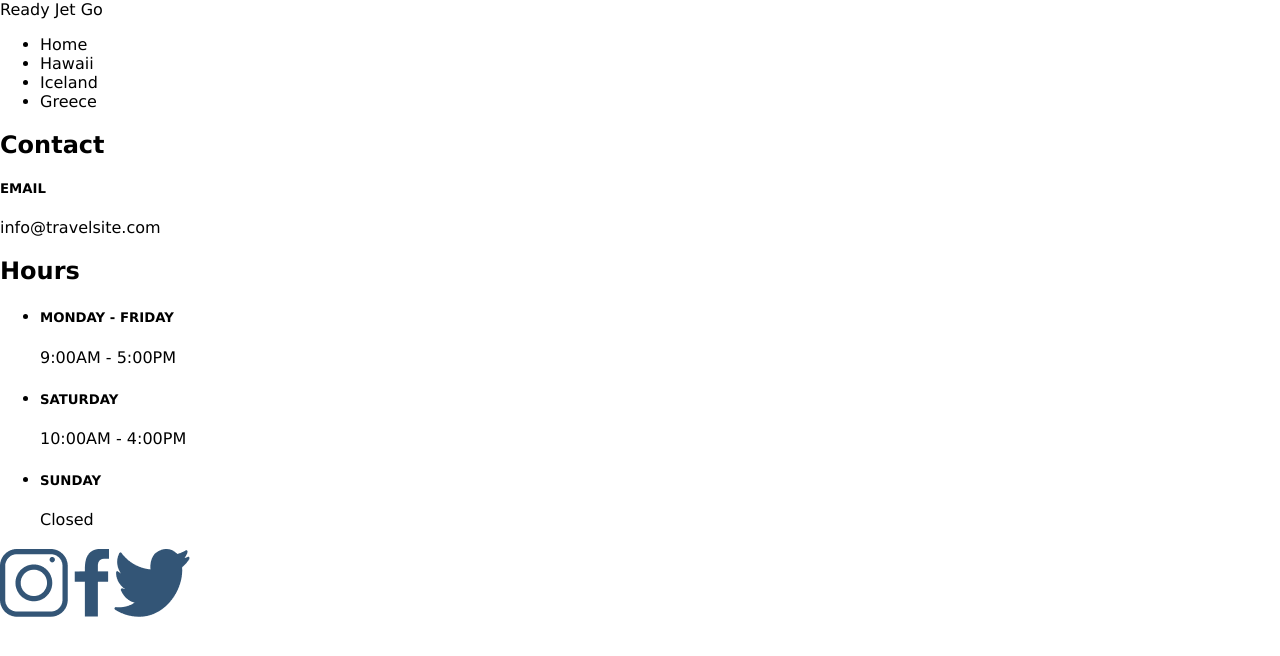
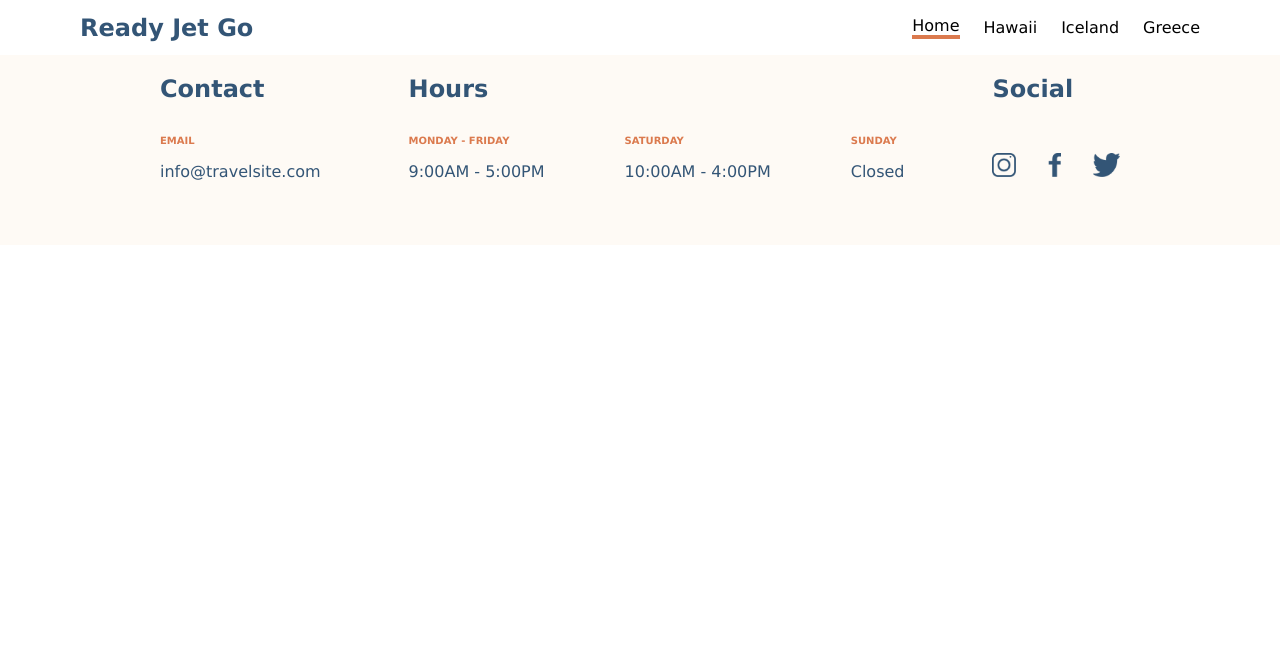
Before and after one commit to kimcangho/kent-ho-travelsite, a plain HTML site: page index.html in a window 1280 px wide. Drawn offline with Linux system fonts and the light colour scheme.

Commit message:
add main page footer and header across all pages with working links

```diff
--- /dev/null
+++ b/css/global.scss
@@ -0,0 +1 @@
+@use "./partials/globals";
--- a/css/main.scss
+++ b/css/main.scss
@@ -1 +1 @@
-@use './partials/globals';
+@use "./partials/components";
--- a/css/partials/_components.scss
+++ b/css/partials/_components.scss
@@ -0,0 +1,52 @@
+@use "./variables" as *;
+
+.footer {
+    background-color: $tertiary-color;
+    display: flex;
+    justify-content: space-between;
+    padding: 0 10rem 4rem;
+
+    &__column {
+      display: flex;
+      flex-direction: column;
+      justify-content: space-between;
+    }
+
+    &__title {
+      color: $primary-color;
+      margin-bottom: 2rem;
+    }
+
+    &__list {
+      display: flex;
+      margin-top: 0;
+      list-style-type: none;
+      padding: 0;
+      gap: 5rem;
+      margin-bottom: 0;
+    }
+
+    &__subtitle {
+      color: $secondary-color;
+      margin: 0;
+      font-size: 0.625rem;
+    }
+
+    &__text {
+      color: $primary-color;
+      margin-bottom: 0;
+    }
+
+    &__icon-list {
+      padding: 0;
+      margin: 0;
+      display: flex;
+      align-items: flex-end;
+      gap: 2rem;
+      // justify-content: flex-start;
+    }
+
+    &__icon {
+      height: 1.5rem;
+    }
+  }
--- a/css/partials/_globals.scss
+++ b/css/partials/_globals.scss
@@ -1,3 +1,5 @@
+@use "./variables" as *;
+
 * {
     box-sizing: border-box;
 }
@@ -11,3 +13,39 @@ body, header, nav, section, article, footer, div {
     margin: 0;
     padding: 0;
 }
+
+// Nav Block
+
+.nav {
+    display: flex;
+    justify-content: space-between;
+    align-items: center;
+    background-color: $quarternary-color;
+    padding: 0 5rem;
+    width: 100%;
+
+    &__title {
+      color: $primary-color;
+      margin: 0;
+    }
+
+    &__list {
+      display: flex;
+      gap: 1.5rem;
+      list-style-type: none;
+      padding: 0;
+      align-items: center;
+    }
+
+    &__link {
+      text-decoration: none;
+    }
+
+    &__list-item {
+      color: black;
+      &--selected {
+        border-bottom: 4px solid $secondary-color;
+        box-sizing: border-box;
+      }
+    }
+  }
--- a/css/partials/_variables.scss
+++ b/css/partials/_variables.scss
@@ -0,0 +1,17 @@
+//Color Scheme
+$primary-color: #335576;
+$secondary-color: #DB7A4E;
+$tertiary-color: #FEFAF5;
+$quarternary-color: #FFFFFF;
+
+//NavBar BLock
+
+//Footer Block
+
+//Hero Block
+$text-alignment: left;
+$card-border-radius: 0.313rem;
+$card-border: 0.063rem solid rbga(0,0,0,.2);
+$card-shadow-offset: 0.25rem 0;
+$card-blur: 0.25rem;
+$card-shadow-color: rgba(0,0,0,.2);
--- a/index.html
+++ b/index.html
@@ -5,49 +5,79 @@
     <meta http-equiv="X-UA-Compatible" content="IE=edge" />
     <meta name="viewport" content="width=device-width, initial-scale=1.0" />
     <title>Ready Jet Go</title>
+    <link rel="stylesheet" href="./css/global.css" />
     <link rel="stylesheet" href="./css/main.css" />
   </head>
   <body>
     <header>
       <nav class="nav">
-        <n2 class="nav__title">Ready Jet Go</n2>
+        <h2 class="nav__title">Ready Jet Go</h2>
         <ul class="nav__list">
-          <li class="nav__list-item nav__list-item--selected">Home</li>
-          <li class="nav__list-item">Hawaii</li>
-          <li class="nav__list-item">Iceland</li>
-          <li class="nav__list-item">Greece</li>
+          <a href="./index.html" class="nav__link"
+            ><li class="nav__list-item nav__list-item--selected">Home</li></a
+          >
+
+          <a href="./pages/hawaii.html" class="nav__link"
+            ><li class="nav__list-item">Hawaii</li></a
+          >
+          <a href="./pages/iceland.html" class="nav__link"
+            ><li class="nav__list-item">Iceland</li></a
+          >
+          <a href="./pages/greece.html" class="nav__link"
+            ><li class="nav__list-item">Greece</li></a
+          >
         </ul>
       </nav>
     </header>
 
     <footer class="footer">
       <div class="footer__column">
-        <h2 class="footer__subtitle">Contact</h2>
-        <h5 class="footer__detail-text">EMAIL</h5>
+        <h2 class="footer__title">Contact</h2>
+        <h5 class="footer__subtitle">EMAIL</h5>
         <p class="footer__text">info@travelsite.com</p>
       </div>
       <div class="footer__column">
-        <h2 class="footer__subtitle">Hours</h2>
+        <h2 class="footer__title">Hours</h2>
         <ul class="footer__list">
-          <li class="footer__list-item">
-            <h5 class="footer__detail-text">MONDAY - FRIDAY</h5>
+          <li>
+            <h5 class="footer__subtitle">MONDAY - FRIDAY</h5>
             <p class="footer__text">9:00AM - 5:00PM</p>
           </li>
-          <li class="footer__list-item">
-            <h5 class="footer__detail-text">SATURDAY</h5>
+          <li>
+            <h5 class="footer__subtitle">SATURDAY</h5>
             <p class="footer__text">10:00AM - 4:00PM</p>
           </li>
-          <li class="footer__list-item">
-            <h5 class="footer__detail-text">SUNDAY</h5>
+          <li>
+            <h5 class="footer__subtitle">SUNDAY</h5>
             <p class="footer__text">Closed</p>
           </li>
         </ul>
       </div>
       <div class="footer__column">
-        <h2 class="footer__subtitle"></h2>
-        <img src="./assets/images/icon-instagram.png" alt="instagram icon" class="footer__icon" />
-        <img src="./assets/images/icon-facebook.png" alt="facebook icon" class="footer__icon" />
-        <img src="./assets/images/icon-twitter.png" alt="twitter icon" class="footer__icon" />
+        <h2 class="footer__title">Social</h2>
+        <ul class="footer__icon-list">
+          <a href="https://www.instagram.com" class="footer__icon-link">
+            <img
+              src="./assets/images/icon-instagram.png"
+              alt="instagram icon"
+              class="footer__icon"
+            />
+          </a>
+          <a href="https://www.facebook.com" class="footer__icon-link">
+            <img
+              src="./assets/images/icon-facebook.png"
+              alt="facebook icon"
+              class="footer__icon"
+            />
+          </a>
+          <a href="https://www.twitter.com" class="footer__icon-link">
+            <img
+              src="./assets/images/icon-twitter.png"
+              alt="twitter icon"
+              class="footer__icon"
+            />
+          </a>
+        </ul>
       </div>
     </footer>
   </body>
```
Also changed, not shown: pages/greece.html (+21 -2 lines), pages/hawaii.html (+21 -2 lines), pages/iceland.html (+21 -2 lines), css/destinations.css, css/destinations.scss (added), css/global.css (added), css/main.css, 3 other files.
